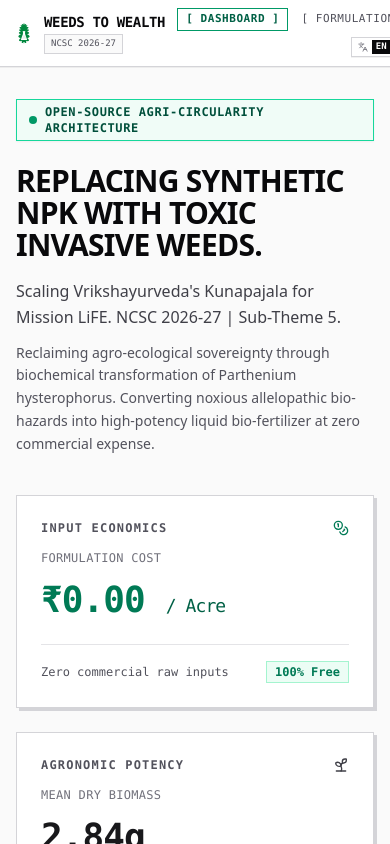
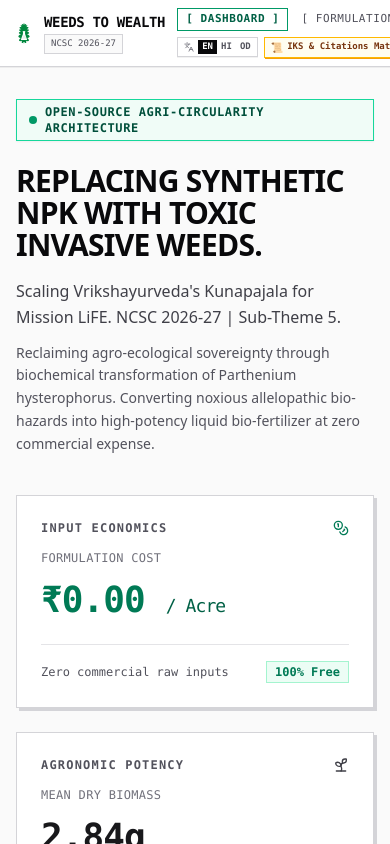
Before and after one commit to ByteBySway/Weeds-to-Wealth, a React (Vite) app: page / in a window 390 px wide. Shown: the top 844 px of the page. Built offline with nearby package versions, Linux system fonts and the light colour scheme.

Commit message:
refactor(navbar): improve mobile navigation alignment
Adjust the layout of the navigation sub-row to align with the dashboard tabs, ensuring better responsiveness and spacing on smaller screens.

```diff
--- a/src/components/Navbar.tsx
+++ b/src/components/Navbar.tsx
@@ -48,9 +48,9 @@ export const Navbar: React.FC<NavbarProps> = ({
           </div>
         </div>
 
-        {/* Right Section: Navigation Tabs on top, and slightly smaller tools directly lower */}
-        <div className="flex flex-col items-end gap-1.5 shrink-0 ml-auto">
-          {/* Upper Right: Primary Navigation Tabs */}
+        {/* Right Section: Navigation Tabs on top, with sub-row starting from under the dashboard on the left */}
+        <div className="flex flex-col items-start sm:items-end gap-1.5 shrink-0 ml-auto">
+          {/* Upper: Primary Navigation Tabs */}
           <nav className="flex items-center gap-1 sm:gap-1.5 overflow-x-auto no-scrollbar">
             {navItems.map((item) => {
               const isActive = activeTab === item.id;
@@ -70,8 +70,8 @@ export const Navbar: React.FC<NavbarProps> = ({
             })}
           </nav>
 
-          {/* Lower Right (smaller sub-row directly lower to dashboard/scanner tabs): Language Switcher, IKS Citations, Export PDF */}
-          <div className="flex items-center gap-1.5 sm:gap-2">
+          {/* Lower Sub-row: Shifted to the left starting directly under the tabs / dashboard */}
+          <div className="flex items-center gap-1.5 sm:gap-2 self-start">
             {/* Language Selector: [ 文A | EN | HI | OD ] */}
             <div className="flex items-center border border-zinc-300 bg-white p-0.5 shadow-2xs">
               <Languages className="w-2.5 h-2.5 sm:w-3 sm:h-3 text-zinc-500 mx-1 shrink-0" />
```
